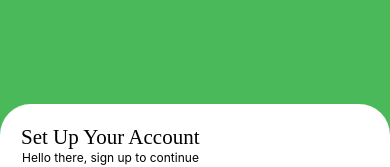
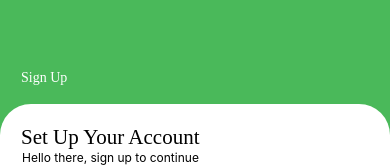
Before and after one commit to Shehiryar12/CropsSecure, a React Native app: screen / in a window 390 px wide. Shown: the top 167 px of the page. Built offline with nearby package versions, Linux system fonts and the light colour scheme.

Commit message:
FIRSTPHONE

```diff
--- a/Src/Components/PhoneComponent.js
+++ b/Src/Components/PhoneComponent.js
@@ -8,7 +8,7 @@ import SignHeaderComponent from './SignHeaderComponent';
 const PhoneComponent = props => {
   return (
     <View style={{ flex: 1 }}>
-      <SignHeaderComponent />
+      <SignHeaderComponent label="Sign Up" />
 
       <View style={styles.innerContainer}>
         <Text style={styles.setheading}>{props?.setAccount}</Text>
--- a/Src/Components/SignHeaderComponent.js
+++ b/Src/Components/SignHeaderComponent.js
@@ -1,17 +1,17 @@
-import { StyleSheet, Text, View } from 'react-native'
-import React from 'react'
-import {hp} from '../Constant/Responsive';
+import { StyleSheet, Text, View } from 'react-native';
+import React from 'react';
+import { wp, hp } from '../Constant/Responsive';
+import { Font } from '../Constant/Font';
 
-
-const SignHeaderComponent = (props) => {
+const SignHeaderComponent = props => {
   return (
     <View style={styles.signupcontainer}>
       <Text style={styles.label}>{props?.label}</Text>
     </View>
-  )
-}
+  );
+};
 
-export default SignHeaderComponent
+export default SignHeaderComponent;
 
 const styles = StyleSheet.create({
   signupcontainer: {
@@ -19,5 +19,10 @@ const styles = StyleSheet.create({
     height: hp(12.3),
     justifyContent: 'center',
   },
-
-})
+  label: {
+    color: 'white',
+    marginLeft: wp(5.3),
+    fontFamily: Font.medium,
+    marginTop: hp(6),
+  },
+});
```
Lines whose indentation alone changed are shown as unchanged.
